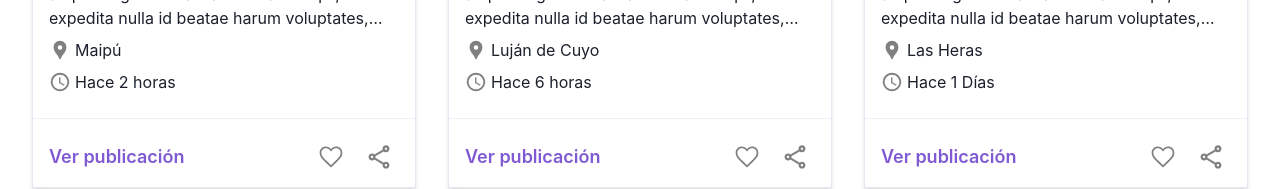
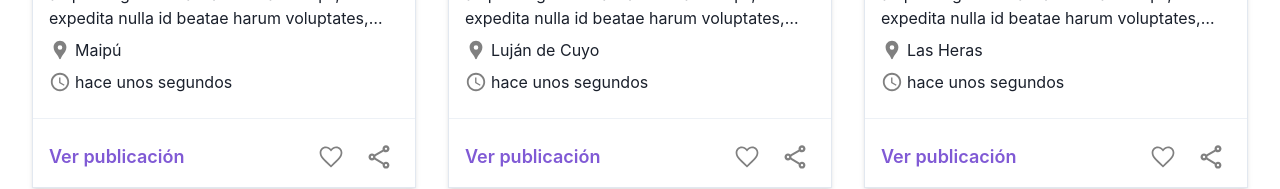
Before and after one commit to MauroErben/find-pet-frontend, a React (Vite) app: page / in a window 1280 px wide. Shown: the part 336-525 px from the top of the page. Built offline with nearby package versions, Linux system fonts and the light colour scheme.

Commit message:
added moment.js

```diff
--- a/package.json
+++ b/package.json
@@ -14,6 +14,7 @@
     "axios": "^0.27.2",
     "formik": "^2.2.9",
     "framer-motion": "^6.4.3",
+    "moment": "^2.29.4",
     "react": "^18.0.0",
     "react-dom": "^18.0.0",
     "react-icons": "^4.4.0",
--- a/src/Components/Card/CardBody.jsx
+++ b/src/Components/Card/CardBody.jsx
@@ -1,6 +1,8 @@
 import React from 'react'
 import { VStack, HStack, Heading, Text } from '@chakra-ui/react'
 import { MdLocationPin, MdAccessTime } from 'react-icons/md'
+import moment from 'moment/dist/moment'
+import 'moment/dist/locale/es'
 
 export default function CardBody({ title, desc, location, time }) {
     return (
@@ -21,7 +23,9 @@ export default function CardBody({ title, desc, location, time }) {
                 spacing={1}
             >
                 <MdAccessTime color='gray' size={22} />
-                <Text>{time}</Text>
+                <Text>
+                    {moment(time).locale('es').fromNow()}
+                </Text>
             </HStack>
         </VStack>
     )
--- a/src/Components/Posts/index.jsx
+++ b/src/Components/Posts/index.jsx
@@ -8,7 +8,7 @@ export default function Posts () {
             postImage: 'https://s1.eestatic.com/2020/06/30/curiosidades/mascotas/mascotas_501711745_154816138_1706x960.jpg',
             postTitle: 'Busco a Firulais',
             postDescription: 'Lorem ipsum dolor sit, amet consectetur adipisicing elit. Alias laboriosam sequi, expedita nulla id beatae harum voluptates, repellat, quasi inventore ea dolores in repellendus doloremque animi praesentium saepe? Nemo, repudiandae.',
-            postCreatedAt: 'Hace 2 horas',
+            postCreatedAt: new Date(),
             postLocation: 'Maipú'
         },
 
@@ -17,7 +17,7 @@ export default function Posts () {
             postImage: 'https://www.caracteristicas.co/wp-content/uploads/2017/02/perro-1-e1561678907722.jpg',
             postTitle: 'Busco a Lolo',
             postDescription: 'Lorem ipsum dolor sit, amet consectetur adipisicing elit. Alias laboriosam sequi, expedita nulla id beatae harum voluptates, repellat, quasi inventore ea dolores in repellendus doloremque animi praesentium saepe? Nemo, repudiandae.',
-            postCreatedAt: 'Hace 6 horas',
+            postCreatedAt: new Date(),
             postLocation: 'Luján de Cuyo'
         },
 
@@ -26,7 +26,7 @@ export default function Posts () {
             postImage: 'https://estag.fimagenes.com/img/2/2/p/n/2pn_900.jpg',
             postTitle: 'Busco a Rocco',
             postDescription: 'Lorem ipsum dolor sit, amet consectetur adipisicing elit. Alias laboriosam sequi, expedita nulla id beatae harum voluptates, repellat, quasi inventore ea dolores in repellendus doloremque animi praesentium saepe? Nemo, repudiandae.',
-            postCreatedAt: 'Hace 1 Días',
+            postCreatedAt: new Date(),
             postLocation: 'Las Heras'
         }
     ])
```
Also changed, not shown: 1 other file (tests, documents, lock files or other folders).
